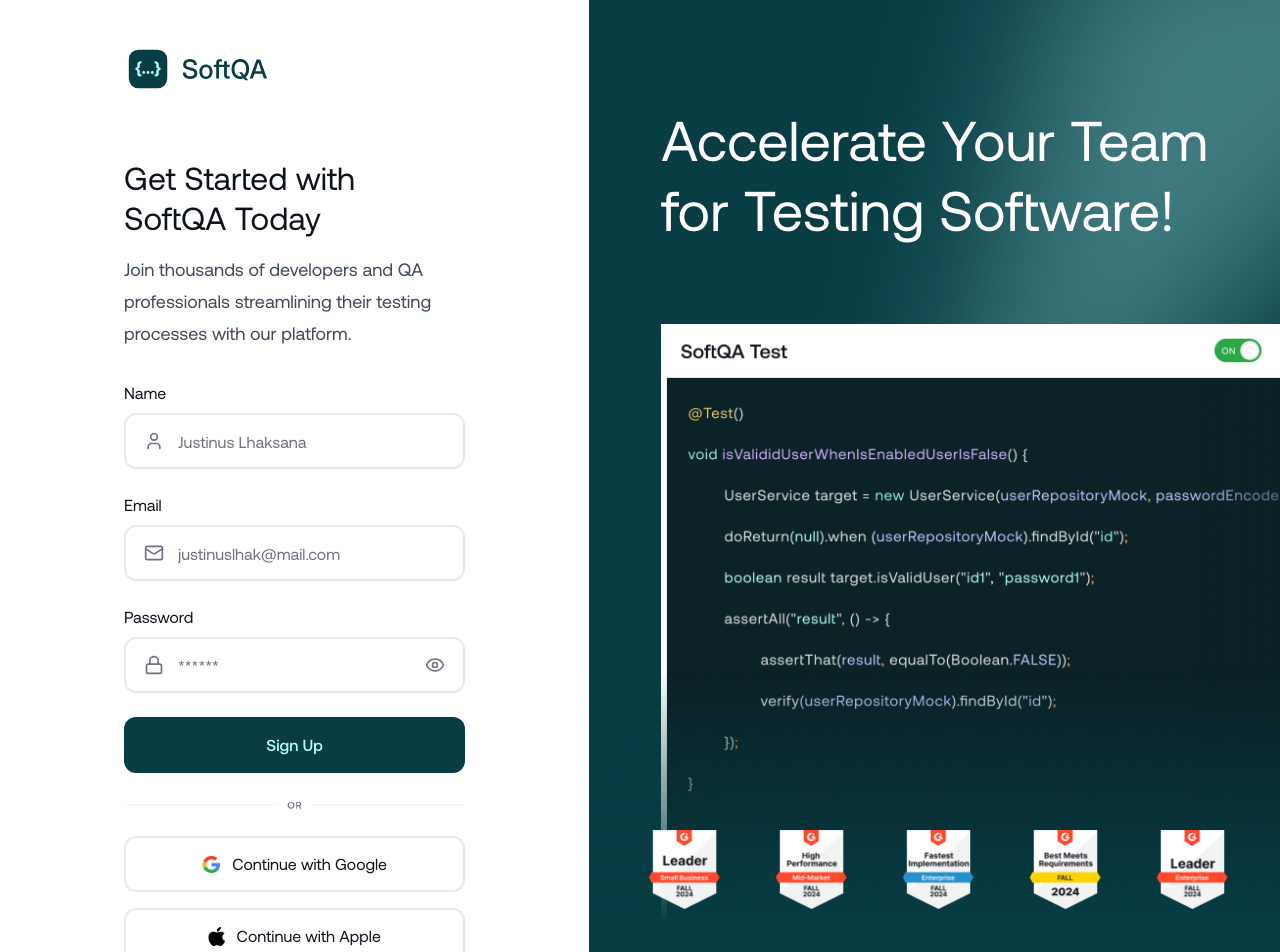
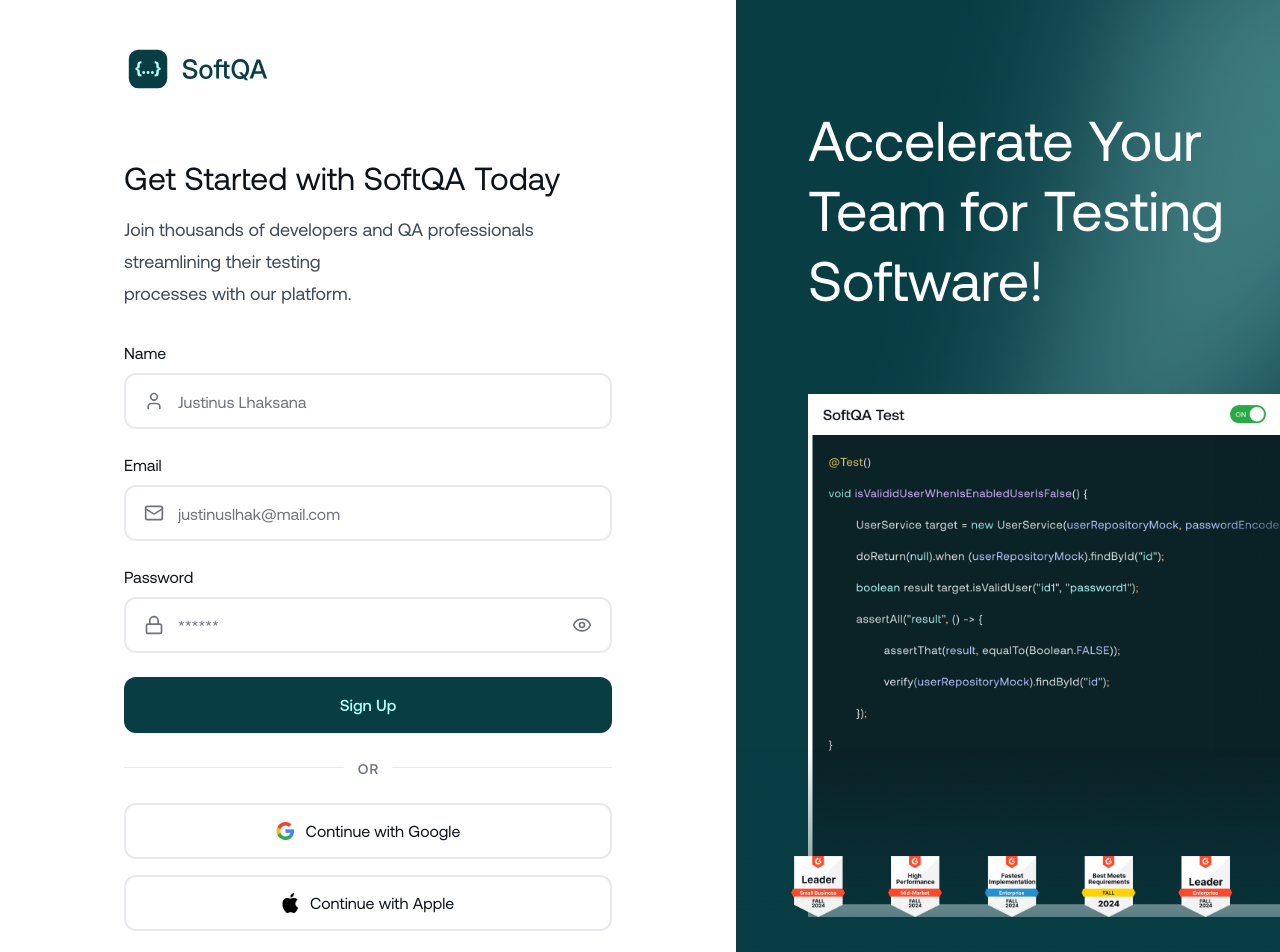
Before and after one commit to azkaanasiyya/softqa, a Next.js app: page /auth/sign-up in a window 1280 px wide. Shown: the top 952 px of the page. Built offline with nearby package versions, Linux system fonts and the light colour scheme.

Commit message:
style: adjust size in auth page

```diff
--- a/src/components/sign-in/hero.tsx
+++ b/src/components/sign-in/hero.tsx
@@ -63,7 +63,10 @@
                     <FadeInSection delay={0.5} className="flex flex-col max-w-[560px] gap-8">
                         <h1 className="text-[56px] leading-[70px] text-base-white">Revolutionize QA with Smarter Automation</h1>
                         <div className="flex flex-col gap-10">
-                            <p className="text-[24px] leading-9 text-[#FFFFFFEB]">&quot;SoftQA has completely transformed our testing process. It’s reliable, efficient, and ensures our releases are always top-notch.&quot;</p>
+                            <div className="relative">
+                                <p className="text-[24px] leading-9 text-[#FFFFFFEB]">&quot;SoftQA has completely transformed our testing process. It’s reliable, efficient, and ensures our releases are always top-notch.&quot;</p>
+                                <Image src="/auth/quote.png" alt="image" width={21.7} height={16} className="absolute top-[-18px] left-[-22px]"/>
+                            </div>
                             <div className="flex flex-row items-center gap-4">
                                 <Image src="/auth/michael.png" alt="image" width={56} height={56} />
                                 <div className="flex flex-col gap-0.5">
@@ -76,13 +79,13 @@
                     <FadeInSection delay={0.5} className="flex flex-col items-center max-w-[560px] gap-8">
                         <Image src="/auth/join.png" alt="image" width={560} height={22} />
                         <div className="flex flex-col items-center gap-10">
-                            <div className="flex flex-row gap-10">
+                            <div className="flex flex-wrap gap-10">
                                 <Image src="/auth/discord.png" alt="image" width={114} height={32} />
                                 <Image src="/auth/mailchimp.png" alt="image" width={112} height={32} />
                                 <Image src="/auth/grammarly.png" alt="image" width={120} height={32} />
                                 <Image src="/auth/attentive.png" alt="image" width={94} height={32} />
                             </div>
-                            <div className="flex flex-row gap-10">
+                            <div className="flex flex-wrap gap-10">
                                 <Image src="/auth/hellosign.png" alt="image" width={111.33} height={32} />
                                 <Image src="/auth/intercom.png" alt="image" width={111.33} height={32} />
                                 <Image src="/auth/square.png" alt="image" width={87.66} height={32} />
--- a/src/components/sign-up/hero.tsx
+++ b/src/components/sign-up/hero.tsx
@@ -8,9 +8,9 @@
 
 export default function SignHero() {
     return (
-        <div className="flex flex-col justify-center w-full items-center overflow-hidden">
-            <FadeInSection delay={0.5} className="flex flex-row max-w-[1720px] max-h-[1024px] h-full w-full gap-[124px] px-6 md:px-8 lg:pl-[124px] lg:mx-auto lg:pr-[0px]">
-                <div className="lg:w-1/3 py-6 md:pt-12 lg:pt-[45px] pb-[86px] lg:pb-[124px] flex flex-col gap-8 md:gap-12 lg:gap-16 items-start w-full">
+        <div className="flex flex-col justify-center w-screen items-center">
+            <FadeInSection delay={0.5} className="flex flex-col lg:flex-row max-w-[1720px] h-full w-full gap-[124px] px-6 md:px-8 lg:pl-[124px] lg:mx-auto lg:pr-[0px]">
+                <div className="w-full lg:max-w-[488px] py-6 md:pt-12 lg:pt-[45px] pb-[86px] lg:pb-[124px] flex flex-col gap-8 md:gap-12 lg:gap-16 items-start">
                     <Link href="/" className="cursor-pointer">
                         <Image src="/logo.svg" alt="logo" width={148.8} height={48} className="lg:w-[148.8px] lg:h-[48px] w-[124px] h-[40px]"/>
                     </Link>
@@ -59,7 +59,7 @@
                         </div>
                     </div>
                 </div>
-                <div className="relative bg-[url('/auth/bg-sign-in.png')] bg-no-repeat bg-center bg-cover pt-[104px] pl-[72px] pb-16 hidden lg:flex lg:flex-col w-full gap-[80px] overflow-hidden lg:w-2/3">
+                <div className="relative bg-[url('/auth/bg-sign-in.png')] bg-no-repeat bg-center bg-cover pt-[104px] pl-[72px] pb-16 hidden lg:flex lg:flex-col w-[704px] xl:w-full gap-[80px] overflow-hidden">
                     <h1 className="text-[56px] leading-[70px] max-w-[560px] text-base-white">
                         Accelerate Your Team for Testing Software!
                     </h1>
@@ -77,13 +77,12 @@
                         alt="leader image"
                         width={624}
                         height={80}
-                        className="absolute bottom-25 z-9999 -left-8 "
+                        className="absolute bottom-0 z-9999 -left-8 "
                         />
                     </div>
-                    <Image src="/auth/gradient.png" alt="signup bg" width={704} height={464} className="absolute z-10 bottom-0 left-0 w-full h-[464px]" />
+                    <Image src="/auth/gradient.png" alt="signup bg" width={704} height={464} className="absolute z-10 bottom-0 left-0 w-full min-h-[464px]" />
                 </div>
             </FadeInSection>
         </div>
-
     )
 }
```
Also changed, not shown: public/auth/quote.png (added).
